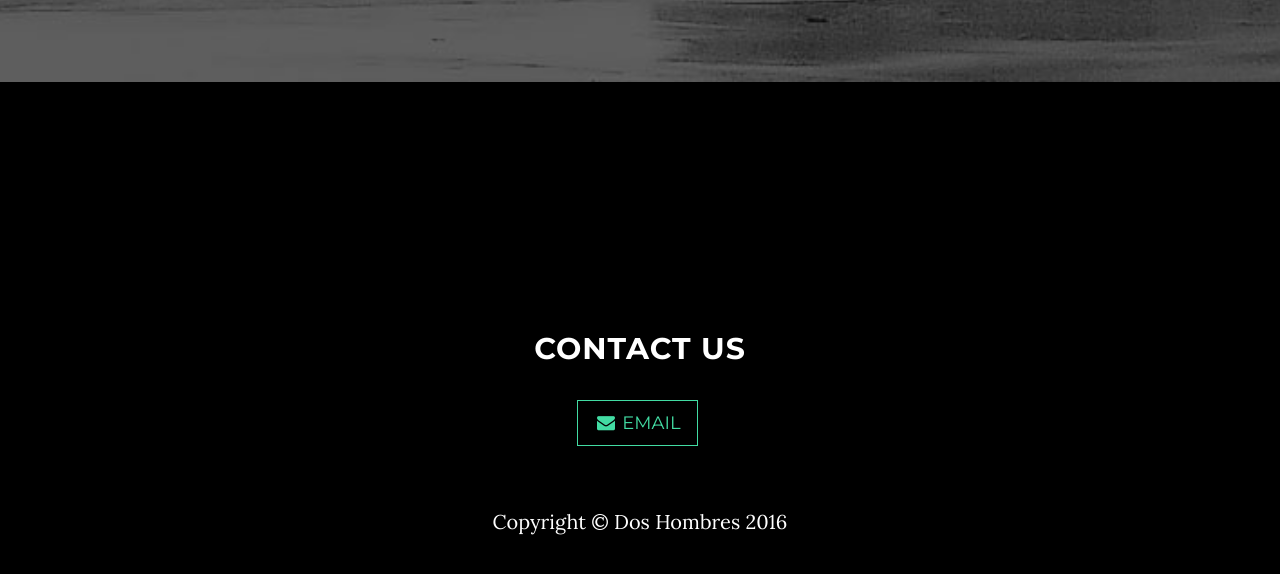
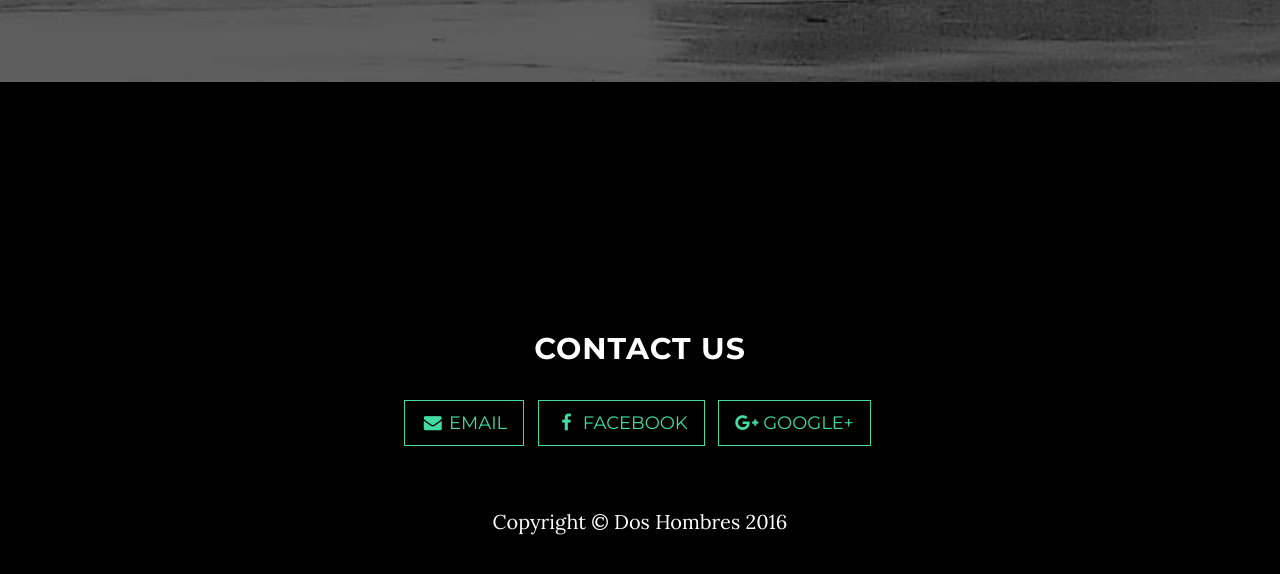
Before and after one commit to doshombres/doshombres.github.io, a website: page index.html in a window 1280 px wide. Shown: the part 2210-2784 px from the top of the page. Drawn offline with nearby package versions, Linux system fonts and the light colour scheme; some packages are replaced by stand-ins of ours.

Commit message:
added facebook, email and google plus links

```diff
--- a/index.html
+++ b/index.html
@@ -116,7 +116,16 @@
                 <h2>Contact Us</h2>
                 <ul class="list-inline banner-social-buttons">
                     <li>
-                          <a href="https://www.google.com" class="btn btn-default btn-lg"><i class="fa fa-envelope fa-fw"></i> <span class="network-name">Email</span></a>
+                        <a href="mailto:doshombresmusic@gmail.com" class="btn btn-default btn-lg"><i class="fa fa-envelope fa-fw"></i> <span class="network-name">Email</span></a>
+                    </li>
+                    <!--<li>
+                        <a href="https://twitter.com" class="btn btn-default btn-lg"><i class="fa fa-twitter fa-fw"></i> <span class="network-name">Twitter</span></a>
+                    </li>-->
+                    <li>
+                        <a href="https://facebook.com/doshombresduo" class="btn btn-default btn-lg"><i class="fa fa-facebook fa-fw"></i> <span class="network-name">Facebook</span></a>
+                    </li>
+                    <li>
+                        <a href="https://plus.google.com/109056330654740464338" class="btn btn-default btn-lg"><i class="fa fa-google-plus fa-fw"></i> <span class="network-name">Google+</span></a>
                     </li>
                 </ul>
             </div>
```
